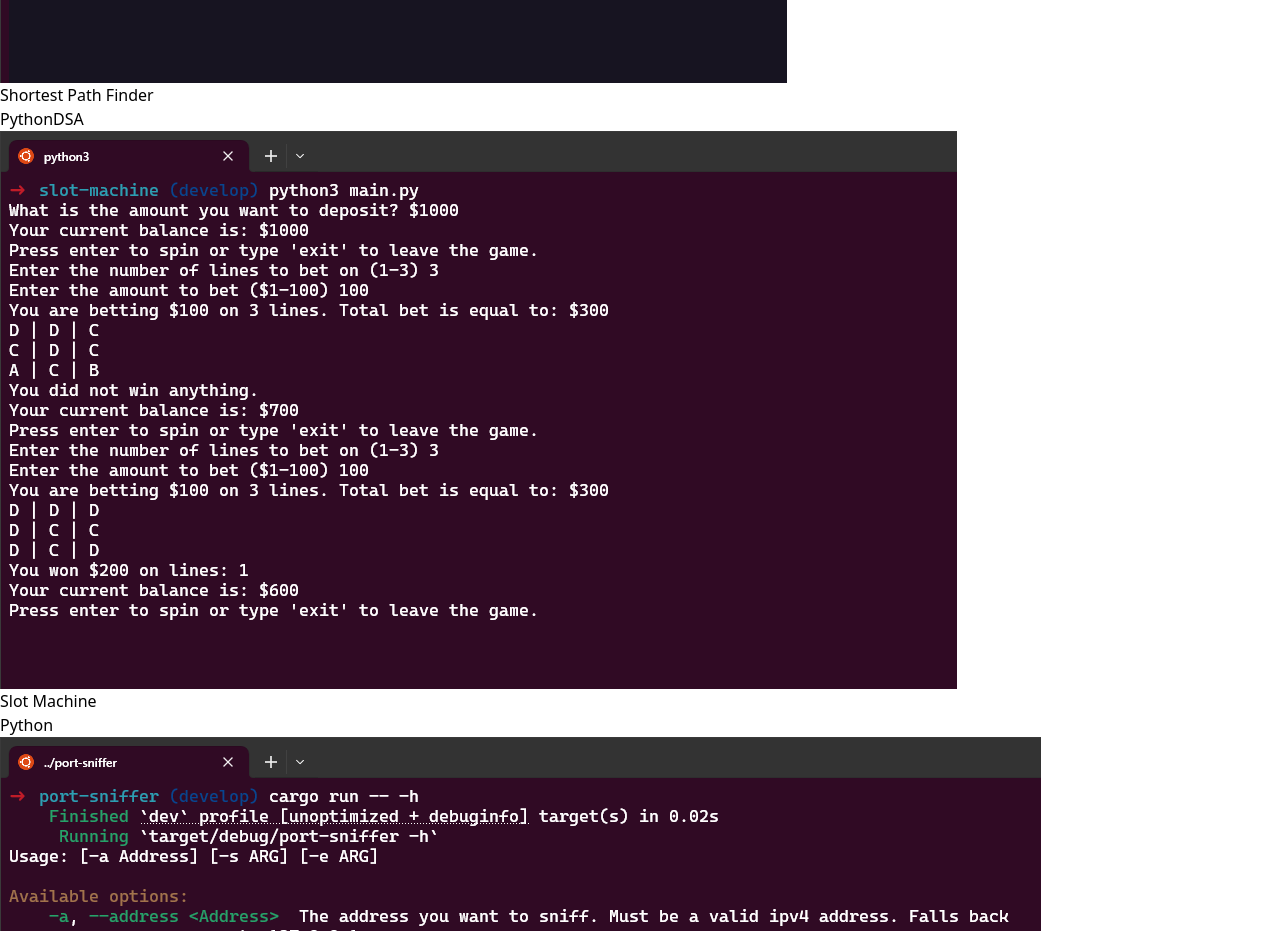
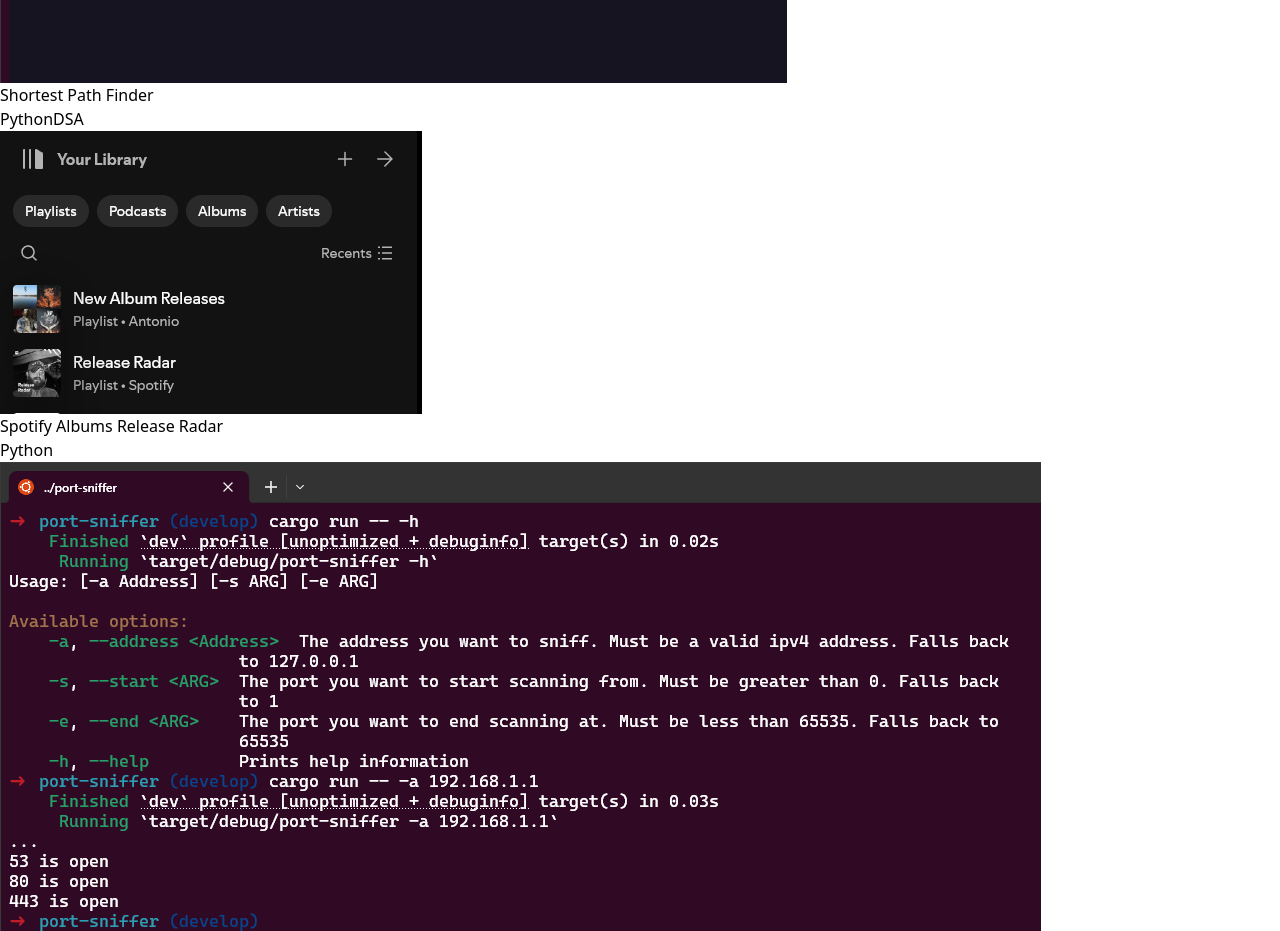
Before and after one commit to thePalma/portfolio, a React (Vite) app: page / in a window 1280 px wide. Shown: the part 2360-3291 px from the top of the page. Built offline with nearby package versions, Linux system fonts and the light colour scheme.

Commit message:
project added and version increase

```diff
--- a/src/data/portfolio.js
+++ b/src/data/portfolio.js
@@ -24,10 +24,10 @@
     link: 'https://github.com/thePalma/shortest-path-finder',
   },
   {
-    title: 'Slot Machine',
-    imgUrl: 'assets/slot-machine.png',
+    title: 'Spotify Albums Release Radar',
+    imgUrl: 'assets/spotify_new_album_release_radar.png',
     stack: ['Python'],
-    link: 'https://github.com/thePalma/slot-machine',
+    link: 'https://github.com/thePalma/spotify-new-albums-radar',
   },
   {
     title: 'Port Sniffer',
```
Also changed, not shown: public/assets/spotify_new_album_release_radar.png (added), 1 other file (tests, documents, lock files or other folders).
